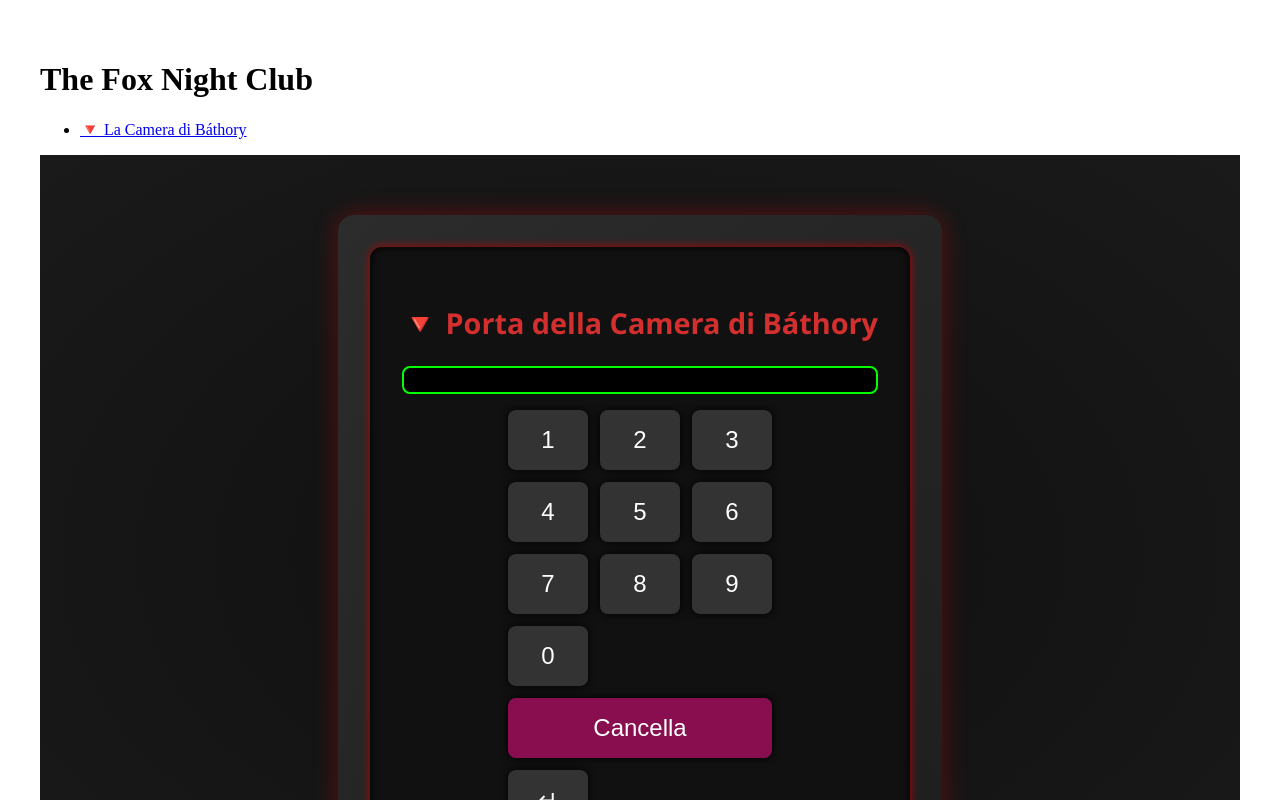
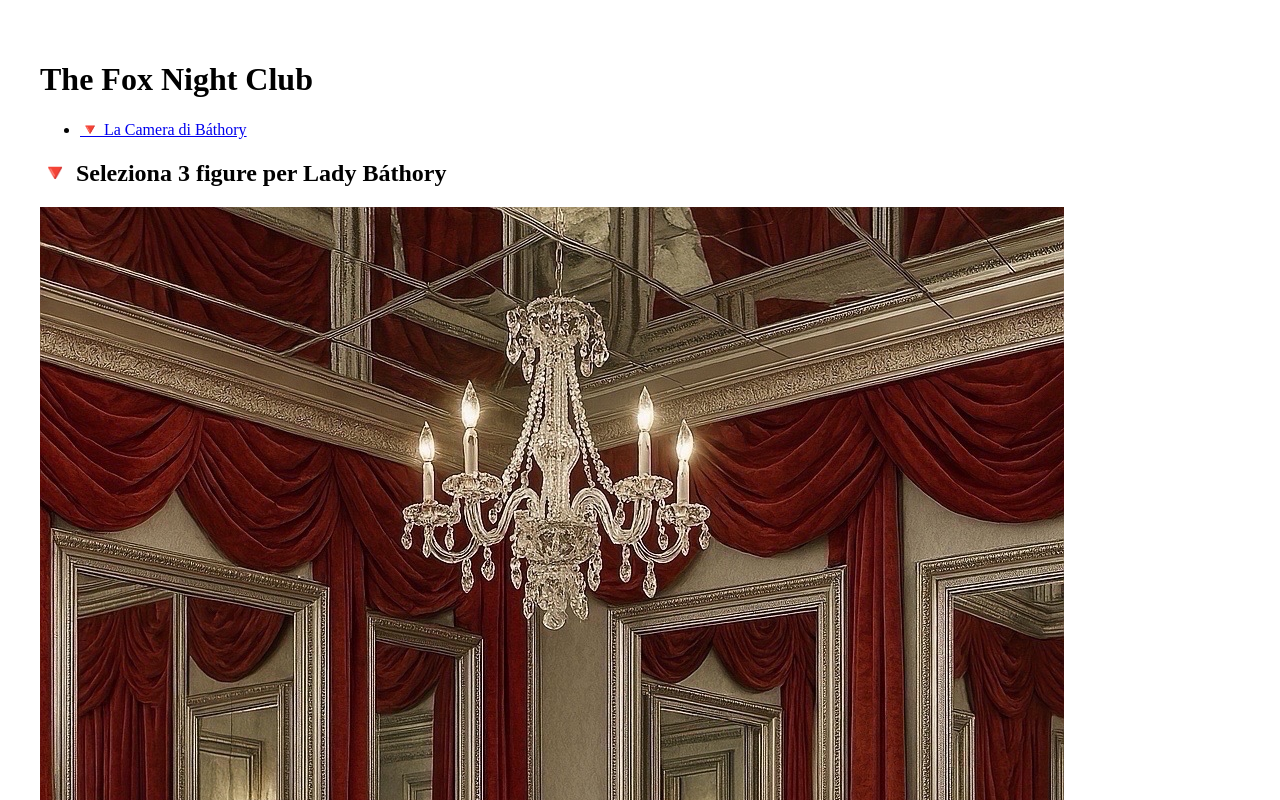
Before and after one commit to AndCatr/The_Fox_NightClub, a React (Vite) app: page /room4-carte in a window 1280 px wide. Before the commit this address led to /room4. Shown: the top 800 px of the page. Built offline with nearby package versions, Linux system fonts and the light colour scheme.

Commit message:
Update Room4Carte.jsx

```diff
--- a/src/pages/Room4Carte.jsx
+++ b/src/pages/Room4Carte.jsx
@@ -1,43 +1,64 @@
-// src/pages/Room4Carte.jsx
-import React, { useEffect, useState } from 'react';
-import { useNavigate } from 'react-router-dom';
-import './Room4Carte.css';
+import React, { useState } from "react";
+import "../Room4.css";
 
 const carte = [
-  { id: 1, nome: '', descrizione: '', immagine: '/assets/carte/102_o.jpeg' },
-  { id: 2, nome: '', descrizione: '', immagine: '/assets/carte/201_a.jpeg' },
-  { id: 3, nome: '', descrizione: '', immagine: '/assets/carte/2731.JPG' },
-  { id: 4, nome: '', descrizione: '', immagine: '/assets/carte/08FD.jpg' },
-  { id: 5, nome: 'Il Sigillo Perduto', descrizione: 'Marchio dimenticato di un antico patto oscuro.', simbolo: '🔮' },
-  { id: 6, nome: 'La Fiamma Eterna', descrizione: 'Brucia le illusioni e rivela l’essenza.', simbolo: '🔥' },
-  { id: 7, nome: '', descrizione: '', immagine: '/assets/carte/08FD.jpg' },
-  { id: 8, nome: '', descrizione: '', immagine: '/assets/carte/08FD.jpg' }
+  "08FD.jpg",
+  "102_o.jpeg",
+  "201_a.jpeg",
+  "2731.JPG",
+  "card5.jpg",
+  "card6.jpg"
 ];
 
 const Room4Carte = () => {
-  const navigate = useNavigate();
-  const [selectedId, setSelectedId] = useState(null);
+  const [selected, setSelected] = useState([]);
+  const [finalCard, setFinalCard] = useState(null);
 
-  useEffect(() => {
-    const access = localStorage.getItem('accessGrantedRoom4');
-    if (!access) {
-      navigate('/room4');
+  const handleSelect = (card) => {
+    if (finalCard) return;
+    if (selected.includes(card)) {
+      setSelected(selected.filter(c => c !== card));
+    } else if (selected.length < 3) {
+      setSelected([...selected, card]);
     }
-  }, [navigate]);
+  };
+
+  const handleDraw = () => {
+    if (selected.length === 3) {
+      const randomCard = selected[Math.floor(Math.random() * 3)];
+      setFinalCard(randomCard);
+    }
+  };
 
   return (
-    <div className="carte-container">
-      <h1>🃏 Scegli le 4 situazioni da proporre al cliente</h1>
+    <div className="room4-carte-container">
+      <h2 className="room4-title">🔻 Seleziona 3 figure per Lady Báthory</h2>
       <div className="carte-grid">
-        {carte.map((carta) => (
-          <div
-            key={carta.id}
-            className={`carta ${selectedId === carta.id ? 'selected' : ''}`}
-            onClick={() => setSelectedId(carta.id)}
-            style={{ backgroundImage: `url(${carta.immagine})` }}
-          ></div>
+        {carte.map((card, index) => (
+          <img
+            key={index}
+            src={`/assets/carte/${card}`}
+            alt={`Carta ${index + 1}`}
+            className={`carta ${selected.includes(card) ? "selected" : ""}`}
+            onClick={() => handleSelect(card)}
+          />
         ))}
       </div>
+      {selected.length === 3 && !finalCard && (
+        <button className="draw-button" onClick={handleDraw}>
+          Sorteggia una tra le 3 carte
+        </button>
+      )}
+      {finalCard && (
+        <div className="final-card-display">
+          <h3>La carta prescelta da Lady Báthory è...</h3>
+          <img
+            src={`/assets/carte/${finalCard}`}
+            alt="Carta selezionata"
+            className="final-card"
+          />
+        </div>
+      )}
     </div>
   );
 };
```
